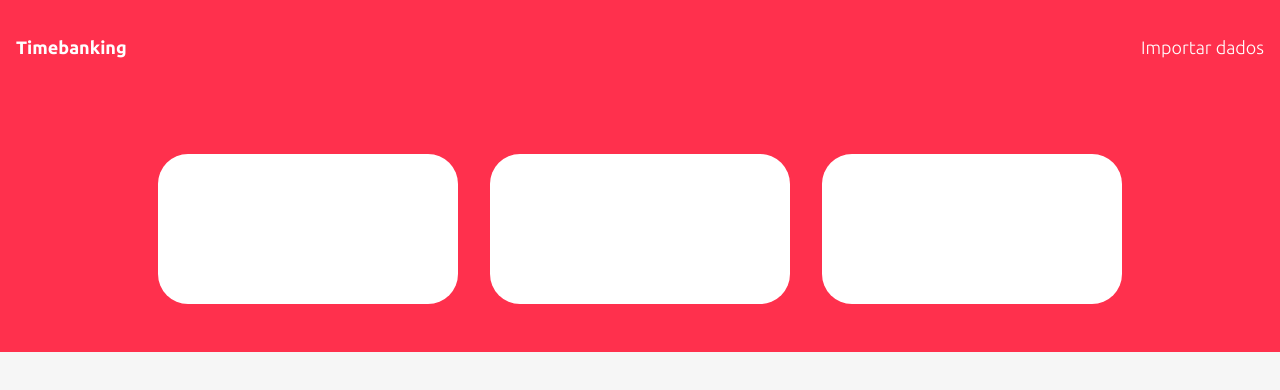
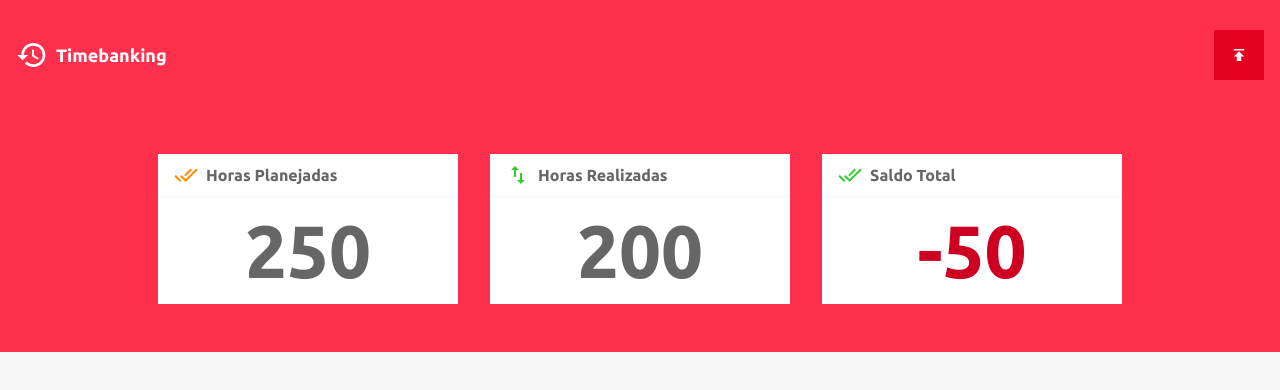
Before and after one commit to adrianojesux/react-timebank, a React (Create React App) app: page / in a window 1280 px wide. Shown: the top 390 px of the page. Built offline with nearby package versions, Linux system fonts and the light colour scheme.

Commit message:
conclusão do layout do topo

```diff
--- a/package.json
+++ b/package.json
@@ -14,6 +14,7 @@
     "@types/styled-components": "^5.1.0",
     "react": "^16.13.1",
     "react-dom": "^16.13.1",
+    "react-icons": "^3.10.0",
     "react-router-dom": "^5.2.0",
     "react-scripts": "3.4.1",
     "react-spinners": "^0.8.3",
--- a/src/components/Loading/index.tsx
+++ b/src/components/Loading/index.tsx
@@ -7,7 +7,6 @@ interface LoaginProps {
 }
 
 const Loading: React.FC<LoaginProps> = ({ isShowing }) => {
-
   if (isShowing)
     return (
       <Container>
@@ -17,7 +16,7 @@ const Loading: React.FC<LoaginProps> = ({ isShowing }) => {
       </Container>
     );
 
-  return <></>
+  return <></>;
 };
 
 export default Loading;
--- a/src/components/TopPage/index.tsx
+++ b/src/components/TopPage/index.tsx
@@ -1,4 +1,10 @@
 import React from "react";
+import {
+  MdHistory,
+  MdDoneAll,
+  MdImportExport,
+  MdPublish,
+} from "react-icons/md";
 
 import {
   Container,
@@ -6,20 +12,52 @@ import {
   RowTop,
   ButtonLink,
   CardsArea,
+  AppNameContent,
   CardContainer,
+  CardContent,
+  CardTitle,
 } from "./styles";
 
 const TopPage: React.FC<any> = () => {
   return (
     <Container>
       <RowTop>
-        <AppTitle>Timebanking</AppTitle>
-        <ButtonLink>Importar dados</ButtonLink>
+        <AppNameContent>
+          <MdHistory size="2em" color="#fff" />
+          <AppTitle>Timebanking</AppTitle>
+        </AppNameContent>
+        <ButtonLink>
+          <MdPublish size="18px" color="#f6f6f6" />
+        </ButtonLink>
       </RowTop>
       <CardsArea>
-        <CardContainer></CardContainer>
-        <CardContainer></CardContainer>
-        <CardContainer></CardContainer>
+        <CardContainer>
+          <CardTitle>
+            <MdDoneAll size="24px" color="#ff8c00" />
+            <h2>Horas Planejadas</h2>
+          </CardTitle>
+          <CardContent>
+            <h1>250</h1>
+          </CardContent>
+        </CardContainer>
+        <CardContainer>
+          <CardTitle>
+            <MdImportExport size="24px" color="#32cd32" />
+            <h2>Horas Realizadas</h2>
+          </CardTitle>
+          <CardContent>
+            <h1>200</h1>
+          </CardContent>
+        </CardContainer>
+        <CardContainer>
+          <CardTitle>
+            <MdDoneAll size="24px" color="#32cd32" />
+            <h2>Saldo Total</h2>
+          </CardTitle>
+          <CardContent>
+            <h1 className="negative">-50</h1>
+          </CardContent>
+        </CardContainer>
       </CardsArea>
     </Container>
   );
--- a/src/components/TopPage/styles.ts
+++ b/src/components/TopPage/styles.ts
@@ -18,18 +18,32 @@ export const RowTop = styled.div`
   width: 100%;
 `;
 
+export const AppNameContent = styled.div`
+  display: flex;
+  flex-direction: row;
+  align-items: center;
+`;
+
 export const AppTitle = styled.h1`
   font-size: 18px;
   color: #fff;
+  margin: 0 8px;
 `;
 
 export const ButtonLink = styled.button`
+  width: 50px;
+  height: 50px;
   font-size: 18px;
   color: #fff;
-  background: transparent;
+  background: #e30020;
   border: none;
   font-family: "Ubuntu", sans-serif;
-  font-weight: 300;
+  font-weight: 400;
+  display: flex;
+  flex-direction: row;
+  align-items: flex-end;
+  justify-content: center;
+  align-items: center;
 `;
 
 export const CardsArea = styled.div`
@@ -47,6 +61,44 @@ export const CardContainer = styled.div`
   width: 300px;
   height: 150px;
   background: #fff;
-  border-radius: 30px;
+  /* border-radius: 10px; */
   margin: 16px;
+  display: flex;
+  flex-direction: column;
 `;
+
+export const CardTitle = styled.div`
+  display: flex;
+  flex-direction: row;
+  align-items: center;
+  padding: 4px 16px;
+  border-bottom: solid 1px #f6f6f6;
+
+  h2 {
+    font-size: 16px;
+    color: #666;
+    margin: 8px;
+  }
+`;
+export const CardContent = styled.div`
+  width: 100%;
+  height: 100%;
+  display: flex;
+  flex-direction: row;
+  align-items: center;
+  justify-content: center;
+
+  h1 {
+    font-size: 74px;
+    color: #666;
+    margin: 8px;
+
+    &.positive {
+      color: #32cd32 !important;
+    }
+
+    &.negative {
+      color: #cd0022 !important;
+    }
+  }
+`;
```
Also changed, not shown: 1 other file (tests, documents, lock files or other folders).
